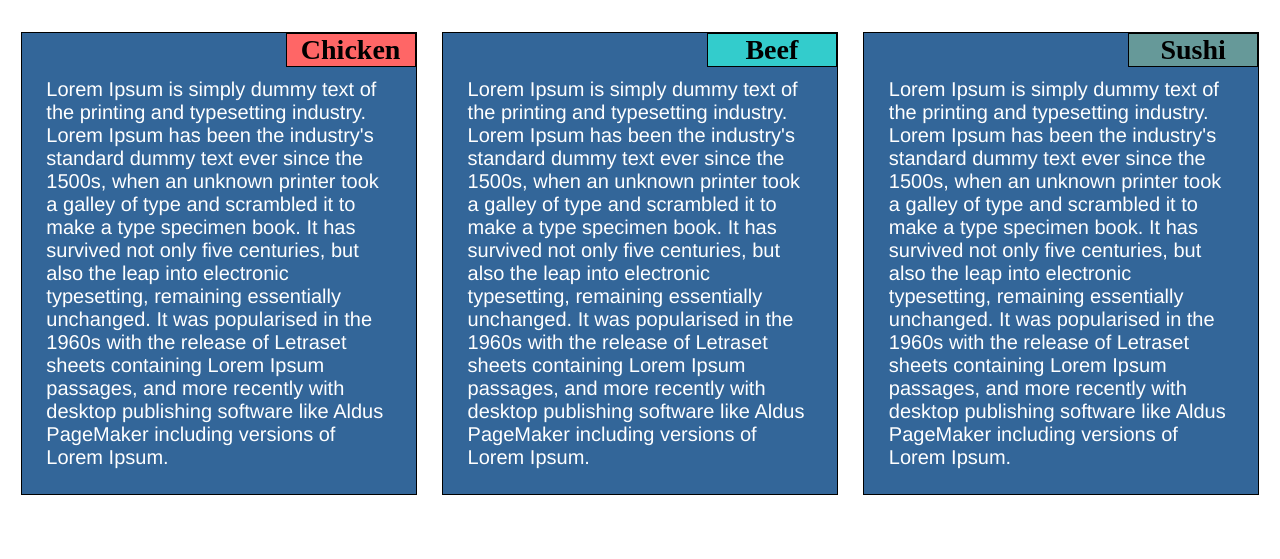
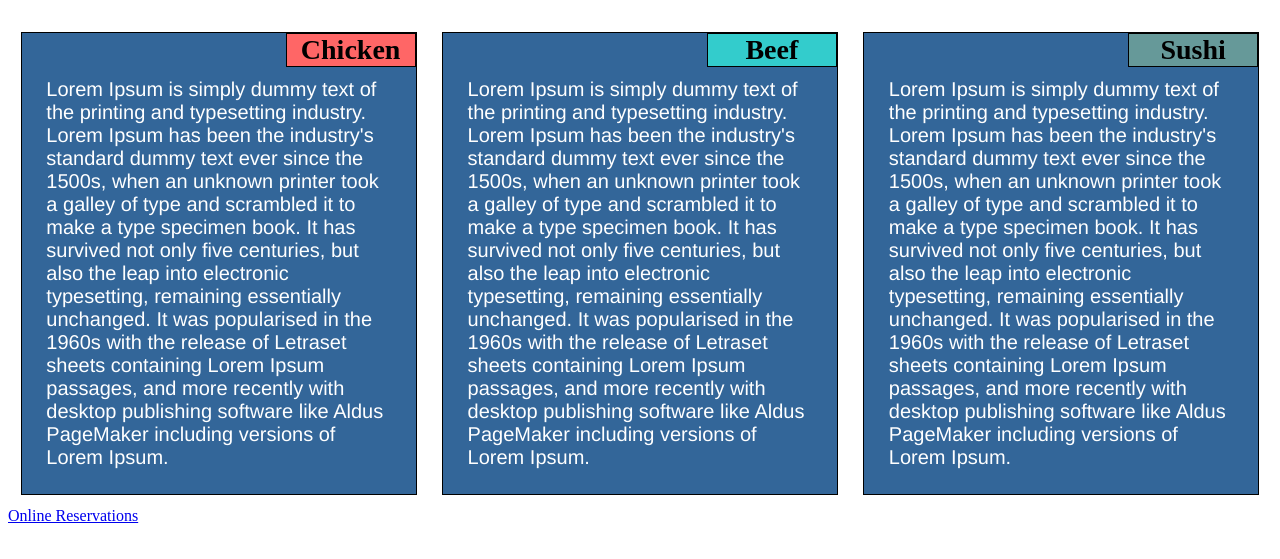
Before and after one commit to mh321605/coursera-website, a plain HTML site: page module2-sol/index.html in a window 1280 px wide. Shown: the part 61-620 px from the top of the page. Drawn offline with Linux system fonts and the light colour scheme; a script that the page names is missing.

Commit message:
Update index.html

```diff
--- a/module2-sol/index.html
+++ b/module2-sol/index.html
@@ -28,5 +28,10 @@
   </div>
 </div>
 
+<div class="form">
+	<a href="https://book.mylimobiz.com/v4/infinityva" data-ores-widget="website" data-ores-alias="infinityva">Online Reservations</a>
+<script type="text/javascript" src="https://book.mylimobiz.com/v4/widgets/widget-loader.js"></script>
+</div>
+
 </body>
 </html>
```
